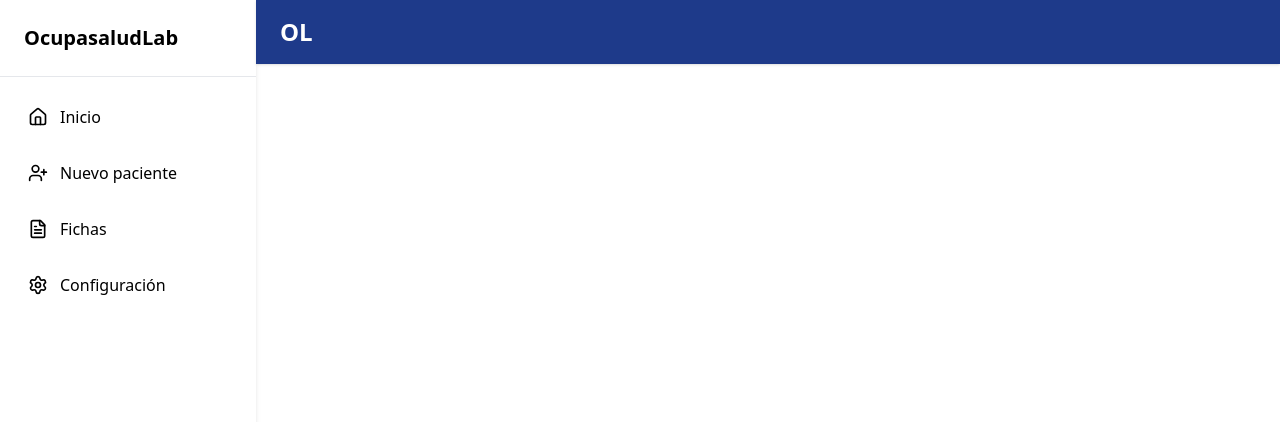
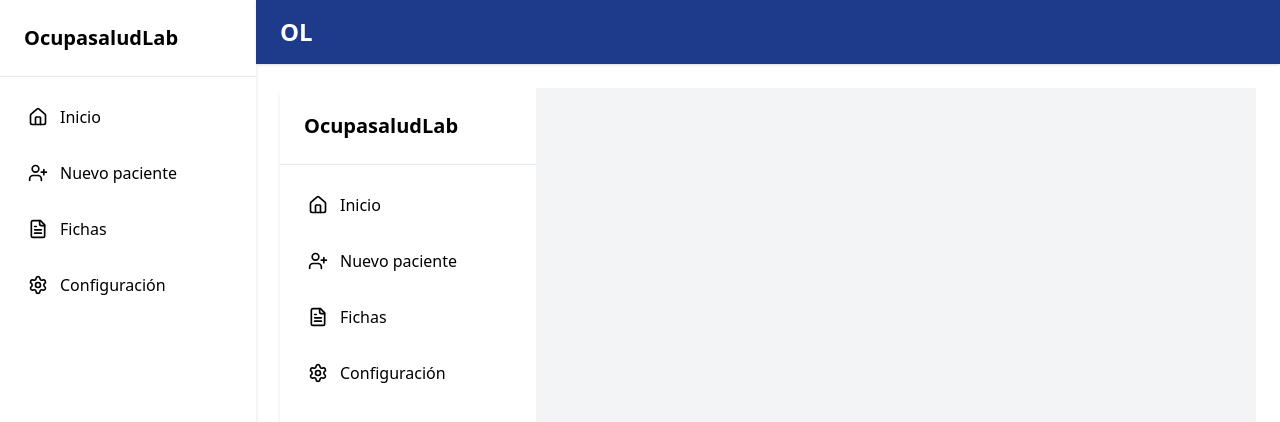
Before and after one commit to Kevpromax33/OcupasaludLabBackend, a React (Create React App) app in the folder ocupasaludlab-frontend/: page / in a window 1280 px wide. Shown: the top 422 px of the page. Built offline with nearby package versions, Linux system fonts and the light colour scheme; sample sign-in values are in the browser's storage.

Commit message:
Corregir MainLayout: usar Outlet para mostrar contenido

```diff
--- a/ocupasaludlab-frontend/src/components/MainLayout.js
+++ b/ocupasaludlab-frontend/src/components/MainLayout.js
@@ -1,23 +1,18 @@
 // src/components/MainLayout.js
 import React from "react";
+import { Outlet } from "react-router-dom";
 import Sidebar from "./Sidebar";
 
-const MainLayout = ({ children }) => {
+const MainLayout = () => {
   return (
     <div className="flex h-screen">
-      {/* Sidebar (íconos verticales) */}
       <Sidebar />
-
-      {/* Contenido general */}
       <div className="flex-1 flex flex-col">
-        {/* Franja azul superior con solo logo */}
         <header className="bg-blue-900 text-white px-6 py-4 shadow flex items-center">
-          <div className="text-2xl font-bold">OL</div> {/* Aquí puedes poner un logo luego */}
+          <div className="text-2xl font-bold">OL</div>
         </header>
-
-        {/* Contenido de la página */}
         <main className="p-6 overflow-auto">
-          {children}
+          <Outlet />
         </main>
       </div>
     </div>
```
